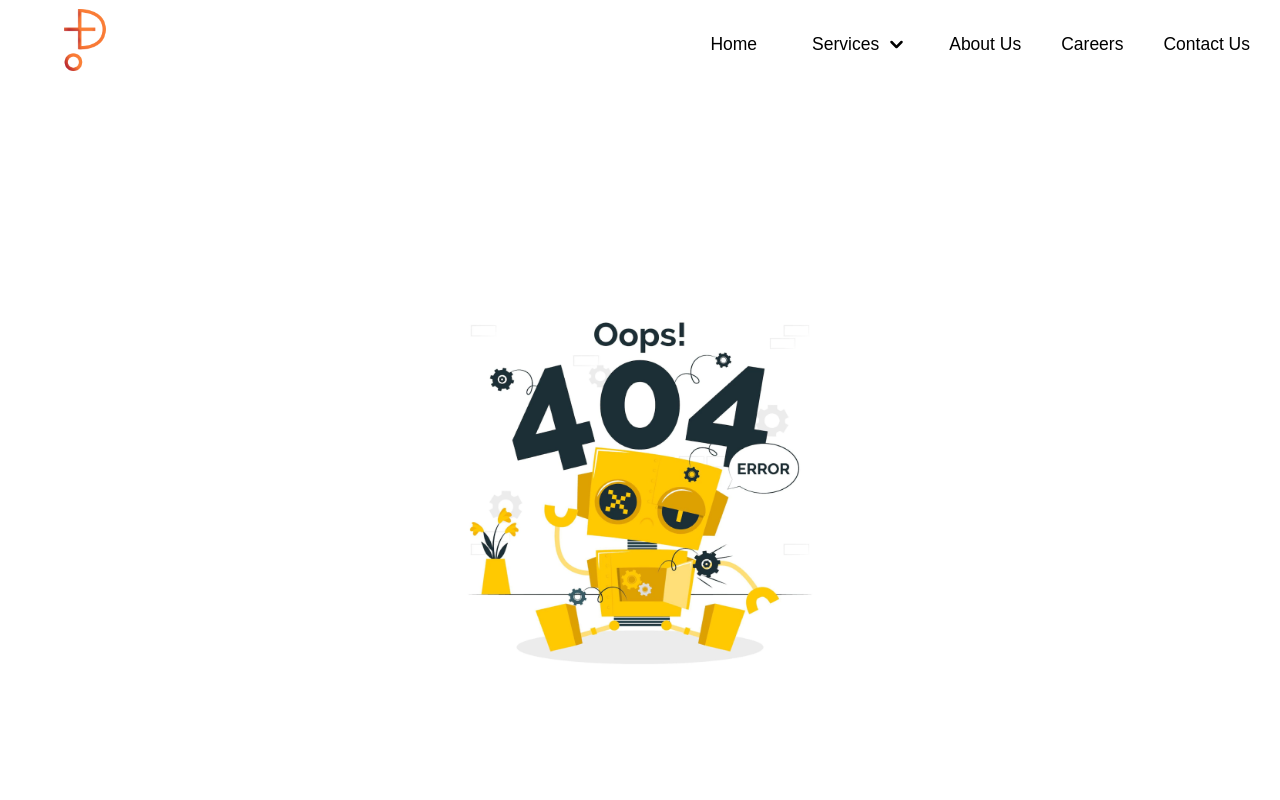
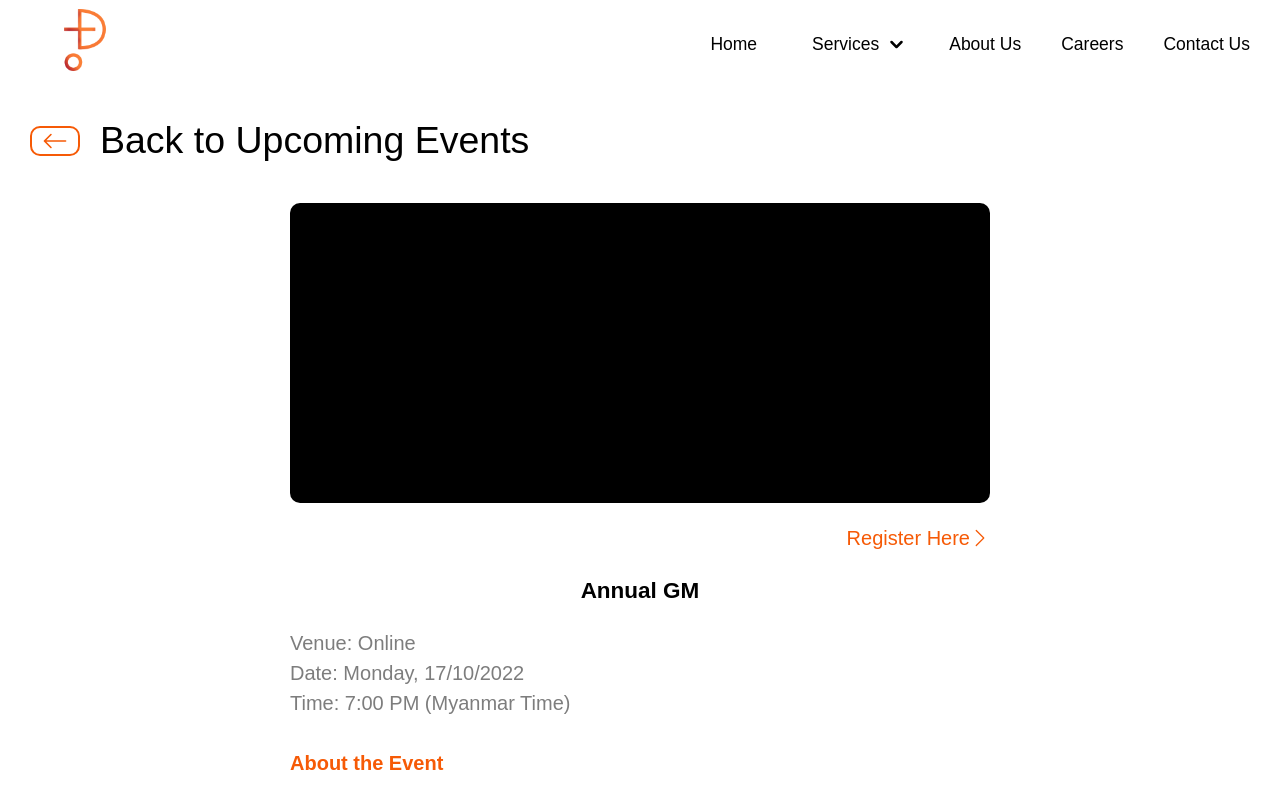
Before and after one commit to Pathway-plus/Pathway-Plus, a Next.js app: page /events/1 in a window 1280 px wide. Before the commit this address had no page. Shown: the top 800 px of the page. Built offline with nearby package versions, Linux system fonts and the light colour scheme.

Commit message:
Added event details page

```diff
--- /dev/null
+++ b/src/pages/events/[id].tsx
@@ -0,0 +1,35 @@
+import type { NextPage } from "next";
+import { BsArrowLeft, BsChevronRight } from "react-icons/bs";
+
+import { useRouter } from "next/router";
+
+const EventDetails: NextPage = () => {
+  const router = useRouter();
+  const id = router.query.id;
+
+  return (
+    <div className="p-6">
+      <div className="flex items-center mb-8">
+        <BsArrowLeft onClick={router.back} className="w-10 h-6 mr-4 text-primary border-2 border-primary rounded-lg cursor-pointer" />
+        <h1 className="md:text-3xl text-2xl">Back to Upcoming Events</h1>
+      </div>
+      <div className="mx-52">
+        <div className="bg-black w-full h-60 mb-4 rounded-lg" />
+        <p className="flex items-center justify-end mb-4 text-primary">
+          Register Here
+          <BsChevronRight />
+        </p>
+        <h2 className="text-center mb-4 text-lg font-semibold">Annual GM</h2>
+        <p className="text-gray-text">Venue: Online</p>
+        <p className="text-gray-text">Date: Monday, 17/10/2022</p>
+        <p className="text-gray-text">Time: 7:00 PM (Myanmar Time)</p>
+
+        <h3 className="my-6 font-semibold text-primary">About the Event</h3>
+        <div className="bg-black w-full h-96 mb-4 rounded-lg" />
+
+      </div>
+    </div>
+  );
+};
+
+export default EventDetails;
--- a/src/pages/events/all.tsx
+++ b/src/pages/events/all.tsx
@@ -3,12 +3,12 @@ import { useState, useEffect, Dispatch, SetStateAction } from "react";
 import { BsArrowLeft, BsArrowRight } from "react-icons/bs";
 import Link from "next/link";
 
-import useConsultants from "../../hooks/useConsultants";
+import useConsultants from "../../hooks/useConsultants"; // temporary fix until events api is implemented
 import { useRouter } from "next/router";
 
-const skeletonData = [{}, {}, {}] as Consultant[];
+const skeletonData = [{}, {}, {}] as AvailableEvent[];
 
-const Consulting: NextPage = () => {
+const EventsAll: NextPage = () => {
   const router = useRouter();
   const [page, setPage] = useState(1);
   const { loading, totalPages, consultants: events, getConsultants: getEvents } = useConsultants();
@@ -40,7 +40,8 @@ const Consulting: NextPage = () => {
 
 const Card = ({ data } : { data: AvailableEvent }) => {
   return (
-    <div className="group flex flex-col flex-1 min-w-[340px] max-w-[33vw] shrink p-3 gap-y-4 items-center rounded-lg shadow-default hover:shadow-expand active:shadow-shrink transition-all">
+    <Link href={`/events/${data._id}`}>
+      <div className="group flex flex-col flex-1 min-w-[340px] max-w-[33vw] shrink p-3 gap-y-4 items-center rounded-lg shadow-default cursor-pointer hover:shadow-expand active:shadow-shrink transition-all">
         <div className="transition-transform relative w-full h-36">
           {/* <Image src={"/assets/events.png"} layout="fill" alt={`Picture of ${data.name}`} className="object-cover" /> */}
           <div className="bg-black w-full h-full rounded-lg" />
@@ -53,14 +54,14 @@ const Card = ({ data } : { data: AvailableEvent }) => {
           <p>Time: 7:00PM (Myanmar Time)</p>
         </div>
         <div className="flex w-full justify-between text-primary-light text-sm font-semibold">
-        <p className="cursor-pointer hover:text-primary">Register Now</p>
-        <p className="flex items-center cursor-pointer hover:text-primary">
+          <p className="hover:text-primary">Register Now</p>
+          <p className="flex items-center hover:text-primary">
             Read More
             <BsArrowRight className="ml-1"/>
           </p>
         </div>
       </div>
-
+    </Link>
   );
 };
 
@@ -89,4 +90,4 @@ const PageNavigation = ({ currentPage, totalPages, setPage }: { currentPage:numb
   );
 };
 
-export default Consulting;
+export default EventsAll;
```
Lines whose indentation alone changed are shown as unchanged.
